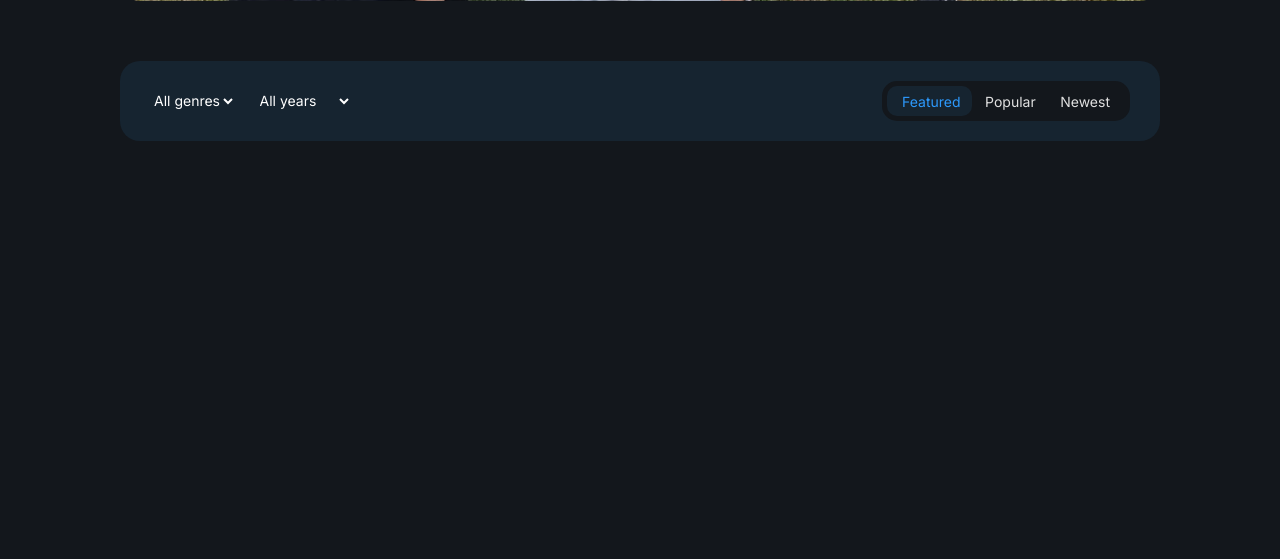
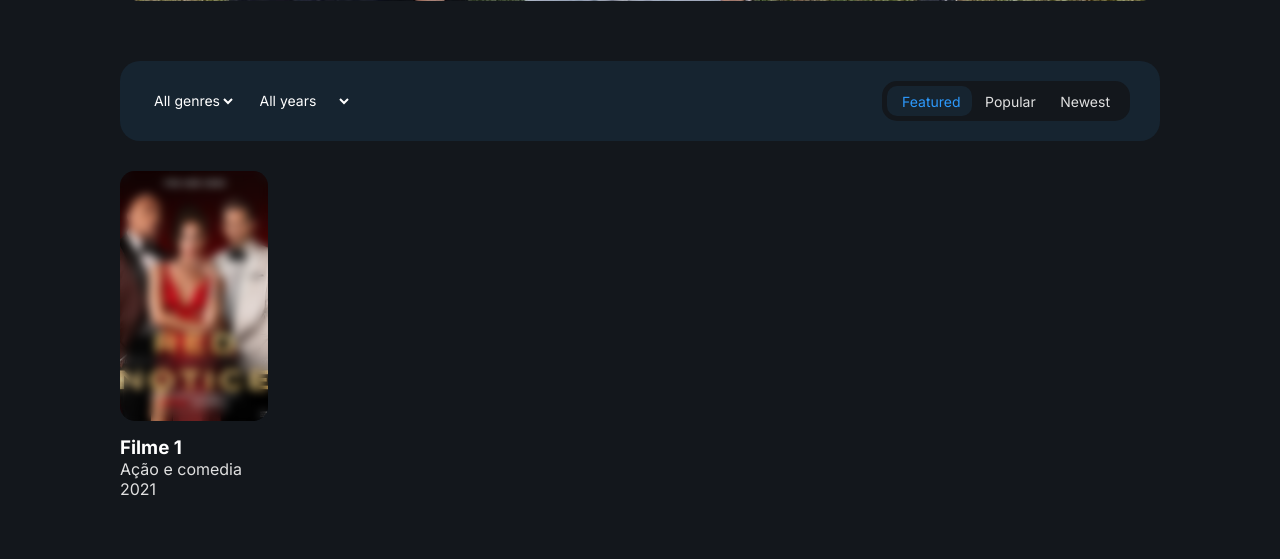
Before and after one commit to MuriloDutra2/TCC-CURSO, a PHP site: page / in a window 1280 px wide. Shown: the part 634-1193 px from the top of the page. Before the commit the page ends 775 px from the top, so only its background shows below. Run offline with PHP 8.4, Linux system fonts and the light colour scheme.

Commit message:
inicio do movie section

```diff
--- a/assets/css/main.css
+++ b/assets/css/main.css
@@ -300,3 +300,89 @@ input ~ .checked-radio-bg {
     --width: 81px;
     --left: 163px;
 }
+
+/*
+
+MOVIES GRID
+
+*/
+
+.movies-grid {
+    display: grid;
+    grid-template-columns: repeat(auto-fill, minmax(140px, 1fr));
+    gap: 30px;
+    margin-bottom: 60px;
+}
+
+.movie-card {
+    /*
+    variavel para escalar com o elemento overlay no card
+    */
+
+    --scale: 0.0;
+
+    cursor: pointer;
+}
+
+.movie-card .card-head {
+    position: relative;
+    height: 250px;
+    border-radius: 15px;
+    margin-bottom: 15px;
+    overflow: hidden;
+}
+
+.movie-card:hover .card-img {
+    transform: scale(1.1);
+}
+
+.movie-card .card-overlay {
+    position: absolute;
+    inset: 0;
+    opacity: 0;
+    backdrop-filter: blur(5px);
+}
+
+.movie-card .card-overlay {opacity: 1;}
+
+.movie-card .bookmark,
+.movie-card .rating {
+position: absolute;
+top: 15px;
+padding: 6px;
+border-radius: 10px;
+color: var(--light-azure);
+transform: scale(var(--scale));
+}
+
+.movie-card .bookmark {
+    background: var(--oxford-blue);
+    left: 15px;
+}
+
+.movie-card .rating {
+    display: flex;
+    align-items: center;
+    right: 15px;
+    background: var(--oxford-blue-50);
+}
+
+.movie-card .rating span {
+    color:  var(--white);
+    font-size: 13px;
+    font-weight: var(--fw-5);
+    margin-left: 5px;
+}
+
+.movie-card ion-icon {
+    font-size: 16px;
+    display: block;
+    --ioicon-stroke-width:  50px;
+}
+
+.movie-card .play {
+    position: absolute;
+    top: 50%;
+    left: 50%;
+    transform: translate(-50%, -50%) scale(var(--scale));
+}
--- a/index.html
+++ b/index.html
@@ -189,6 +189,55 @@
 </div>
 
 
+
+<!--
+movies grid
+-->
+
+<div class="movies-grid">
+
+    <div class="movie-card">
+
+        <div class="card-head">
+            <img src="assets/imagem/movies/red-notice.jpg" alt="" class="card-img">
+
+            <div class="card-overlay">
+
+                <div class="bookmark">
+                    <ion-icon name="bookmark-outline"></ion-icon>
+                </div>
+
+
+                <div class="rating">
+                    <ion-icon name="star-outline"></ion-icon>
+                    <span>6.4</span>
+                </div>
+
+                <div class="play">
+                    <ion-icon name="play-circle-outline"></ion-icon>
+                </div>
+
+            </div>
+
+        </div>
+
+        <div class="card-body">
+            <h3 class="card-title">
+                Filme 1
+            </h3>
+
+            <div class="card-info">
+                <span class="genre">Ação e comedia</span>
+                <span class="year">2021</span>
+            </div>
+        </div>
+
+
+    </div>
+
+</div>
+
+
 </section>
 
 
```
